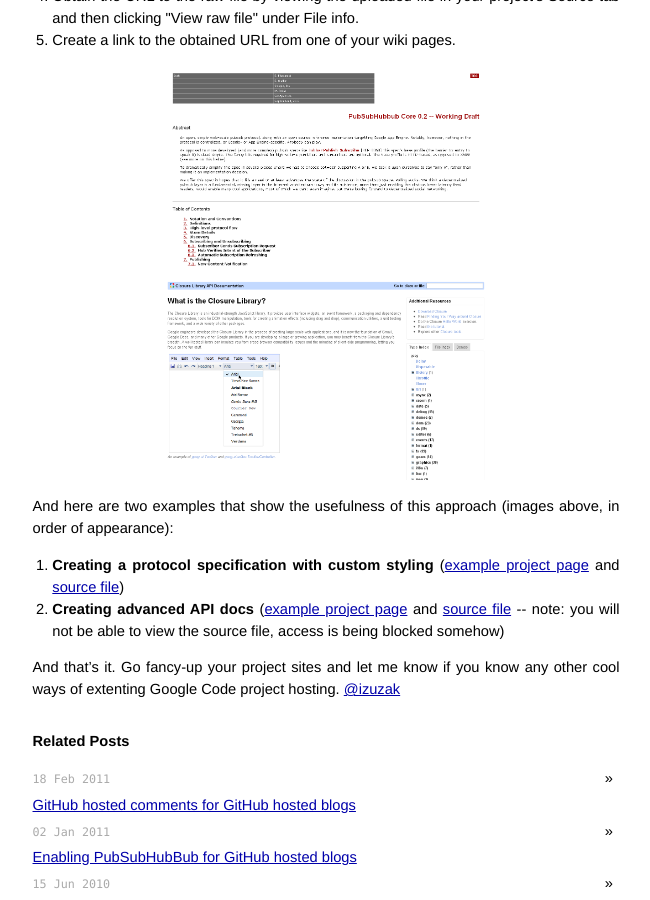
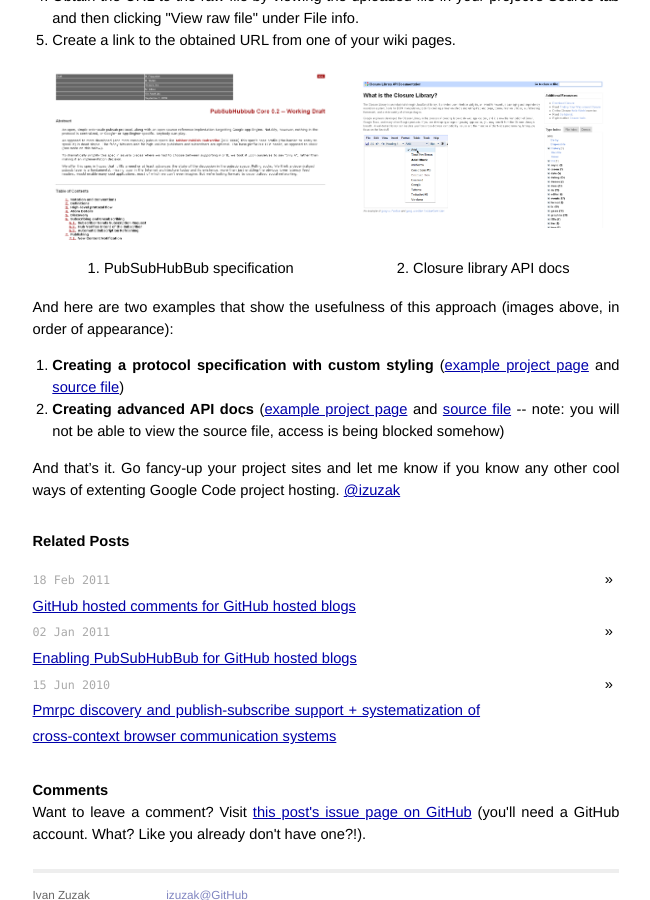
Before and after one commit to izuzak/izuzak.github.com, a Jekyll site: the page built from _posts/2009-12-13-extending-and-customizing-google-code-project-hosting.markdown, in a window 1280 px wide and 900 px high, scrolled down 2695 px. Shown: the whole window, without its empty margins (314-964 px from the left). Built offline with Jekyll 4.4.1, drawn with Linux system fonts in a browser that asks for light colours; Markdown is read by kramdown in place of the engine named in the settings.

Commit message:
minor style fixes

```diff
--- a/_posts/2009-12-13-extending-and-customizing-google-code-project-hosting.markdown
+++ b/_posts/2009-12-13-extending-and-customizing-google-code-project-hosting.markdown
@@ -75,9 +75,24 @@
 	<li>Create a link to the obtained URL from one of your wiki pages.</li>
 </ol>
 
-<p><a href="http://pubsubhubbub.googlecode.com/svn/trunk/pubsubhubbub-core-0.2.html"><img class="aligncenter" title="Example 1" src="/images/blog_pshb.png" alt="Example 1" width="320" height="200" /></a></p>
-
-<p><a href="http://closure-library.googlecode.com/svn/trunk/closure/goog/docs/index.html"><img class="aligncenter" title="Example 2" src="/images/blog_closure.png" alt="Example 2" width="320" height="200" /></a></p>
+<table>
+<tr>
+<td>
+<p><a href="http://pubsubhubbub.googlecode.com/svn/trunk/pubsubhubbub-core-0.2.html"><img class="aligncenter" title="Example 1" src="/images/blog_pshb.png" alt="Example 1" width="90%" /></a></p>
+</td>
+<td>
+<p><a href="http://closure-library.googlecode.com/svn/trunk/closure/goog/docs/index.html"><img class="aligncenter" title="Example 2" src="/images/blog_closure.png" alt="Example 2" width="90%" /></a></p>
+</td>
+</tr>
+<tr>
+<td>
+<center> 1. PubSubHubBub specification </center>
+</td>
+<td>
+<center> 2. Closure library API docs </center>
+</td>
+</tr>
+</table>
 
 And here are two examples that show the usefulness of this approach (images above, in order of appearance):
 <ol>
--- a/_posts/2010-01-11-real-time-feed-processing-and-filtering.markdown
+++ b/_posts/2010-01-11-real-time-feed-processing-and-filtering.markdown
@@ -24,7 +24,7 @@
 </ol>
 To use the service, the user would obtain an URI of an RSS/Atom feed, create the corresponding Feed-buster URI by appending the feed URI to the Feed-buster service URI and pass it to FriendFeed (1). Suppose that the feed is not real-time enabled (i.e. a PSHB or RSSCloud feed). In this case, every 45 minutes FF will poll for updates - send a HTTP GET request to the service (2), the service will fetch the original feed (3), process the feed (4) and return a HTTP response with the processed feed (5).
 
-<img class="aligncenter" title="Feed-buster architecture" src="/imagesfb.png" alt="Feed-buster architecture" width="60%" />
+<img class="aligncenter" title="Feed-buster architecture" src="/images/fb.png" alt="Feed-buster architecture" width="60%" />
 
 Feed-buster is a<strong> feed processing service</strong>: it takes a feed URI as input and returns the feed it points to as output, potentially modifying any subset of feed items (but not removing any). <strong>Feed filtering services</strong> are similar: they take a feed URI as input and return the feed it points to as output, potentially removing any subset of feed items (but not modifying any). The difference is subtle and both terms could be unified under "feed processing". Furthermore, this model of feed processing/filtering was nothing new at the time I developed Feed-buster, there were <a href="http://www.readwriteweb.com/archives/6_ways_to_filter_your_rss_feeds.php" target="_blank">numerous services</a> that filtered/processed feeds based on user preferences. The best example is probably <a href="http://pipes.yahoo.com/pipes/" target="_blank"><strong>Yahoo! Pipes</strong></a><strong> which enables anyone to create a filtering/processing pipe a publish it as a service</strong> just like Feed-buster.
 
```
